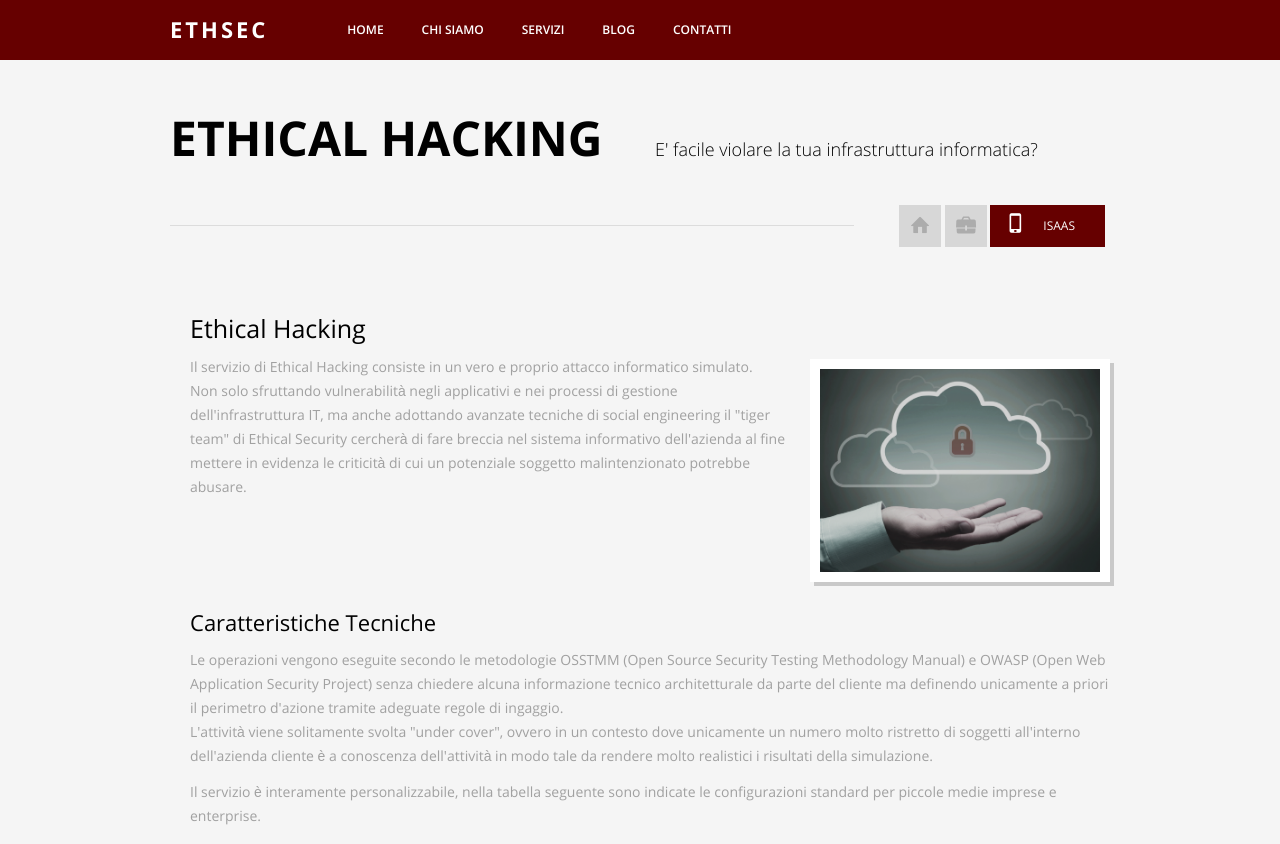
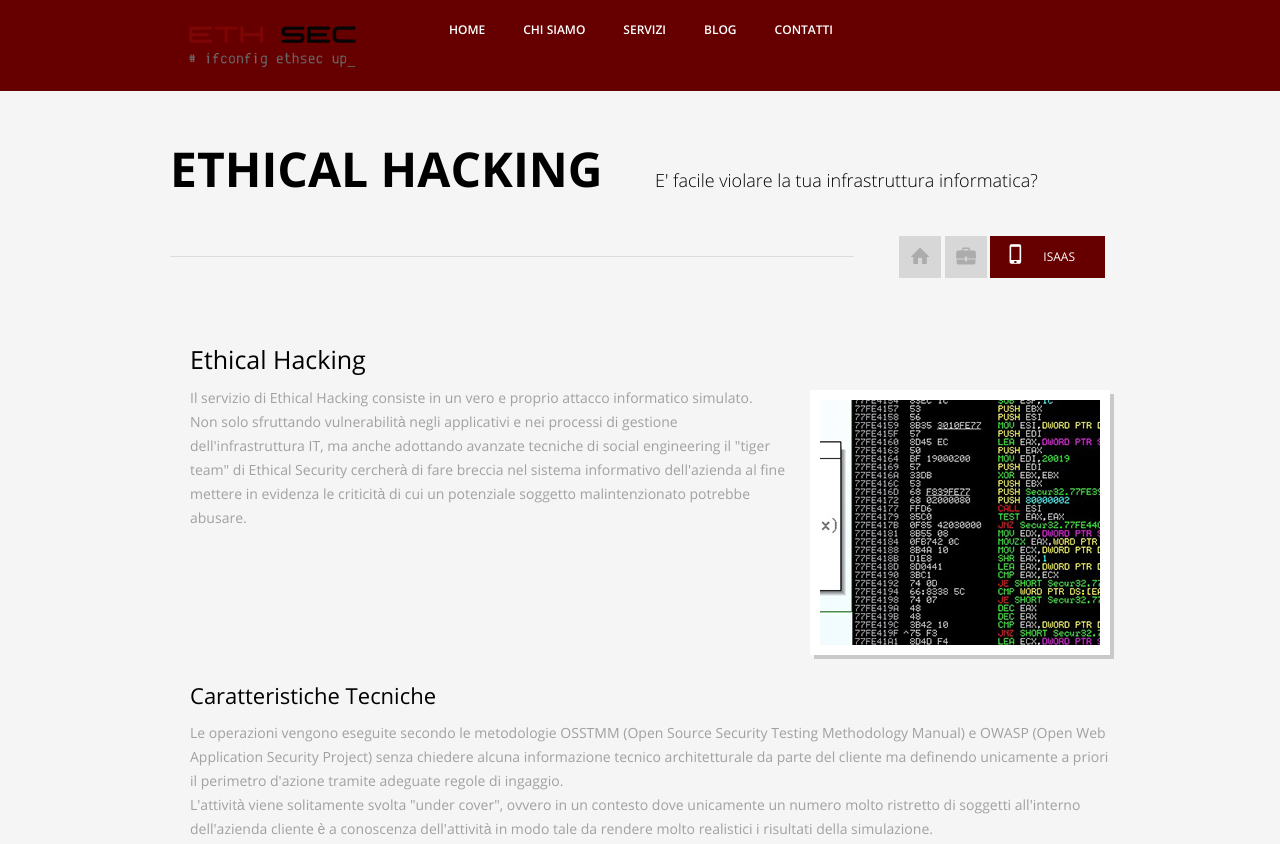
Before and after one commit to ethicalsecurity/ethicalsecurity.github.io, a plain HTML site: page ethical-hacking.html in a window 1280 px wide. Shown: the top 844 px of the page. Drawn offline with Linux system fonts and the light colour scheme.

Commit message:
Modifiche minori, header etc

```diff
--- a/ethical-hacking.html
+++ b/ethical-hacking.html
@@ -23,7 +23,7 @@
     <div class="navbar-inner">
       <div class="container">
         <button type="button" class="btn btn-navbar" data-toggle="collapse" data-target=".nav-collapse"> <span class="icon-bar"></span> <span class="icon-bar"></span> <span class="icon-bar"></span> </button>
-        <a class="brand" href="index.html">ETHSEC</a>
+        <a class="brand" href="index.html"><img src="images/eth-logo-color.png" style="width:200px;" alt="ETHSEC"></img></a>
         <div class="nav-collapse">
           <ul class="nav pull-left">
             <li> <a href="index.html">Home</a> </li>
@@ -96,7 +96,7 @@ Non solo sfruttando vulnerabilità negli applicativi e nei processi di gestione
     </div>
 
 	<div class="span4 giustificaImmagine">
-        <a href="#"><img src="images/content/isaas.jpg" alt=" " class="easyFrame"></a>
+        <a href="#"><img src="images/content/thumbs/servizi/thumb-code.jpg" alt="" class="easyFrame"></a>
 
     </div>
 
@@ -195,7 +195,7 @@ L'attività viene solitamente svolta "under cover", ovvero in un contesto dove u
 
 	</div>
 </div>
-
+<br/>
 <div class="row-fluid">
 	<div class="portfolioDetails">
             <div class="span12">
```
Also changed, not shown: chi.html (+1 -1 lines), contatti.html (+1 -3 lines), forensics.html (+1 -1 lines), index.html (+2 -2 lines), isaas.html (+2 -2 lines), scheda-servizio.html (+1 -1 lines), servizi.html (+1 -1 lines), swh.html (+2 -2 lines), images/content/shellcode.png (deleted).
